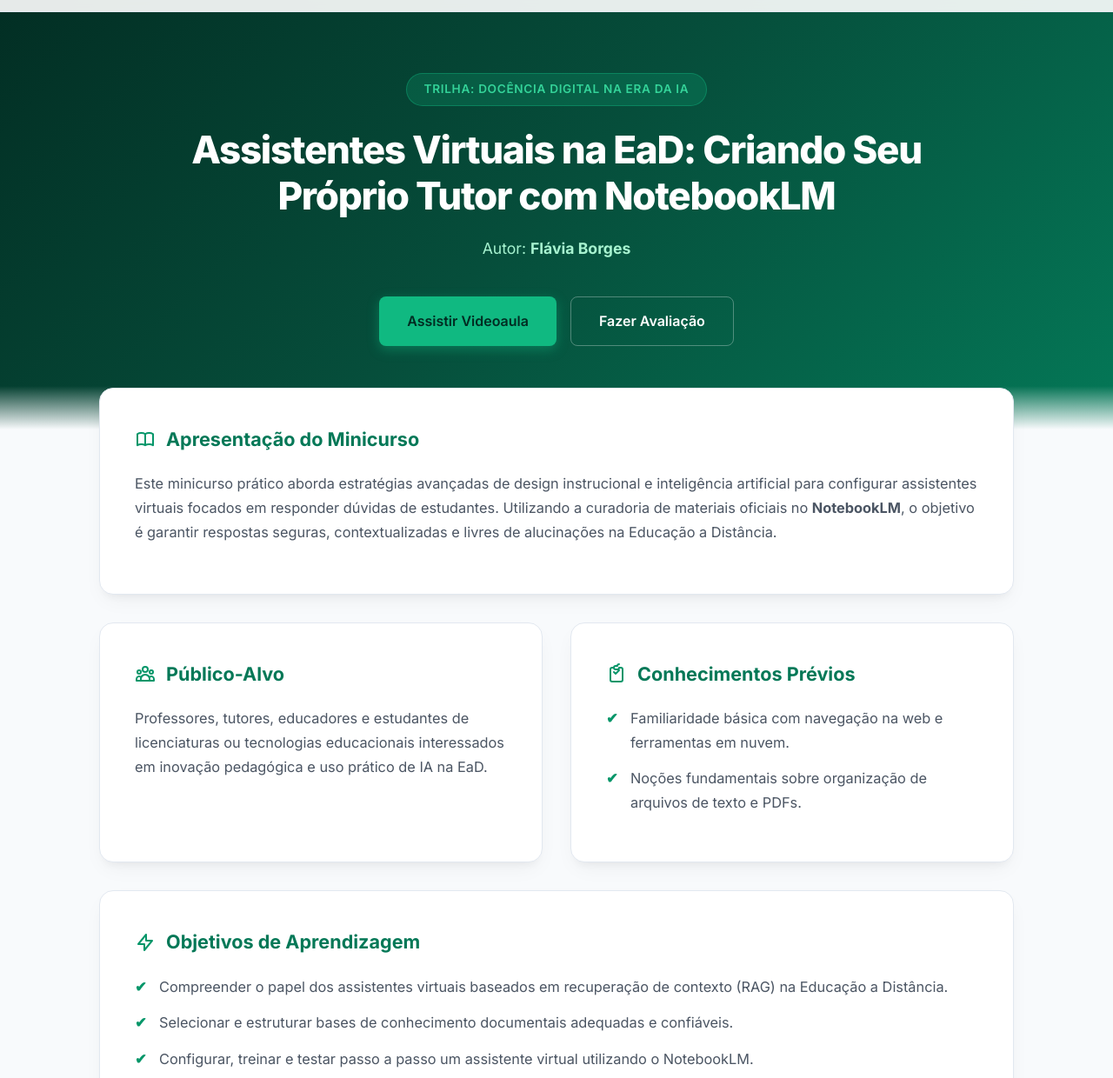
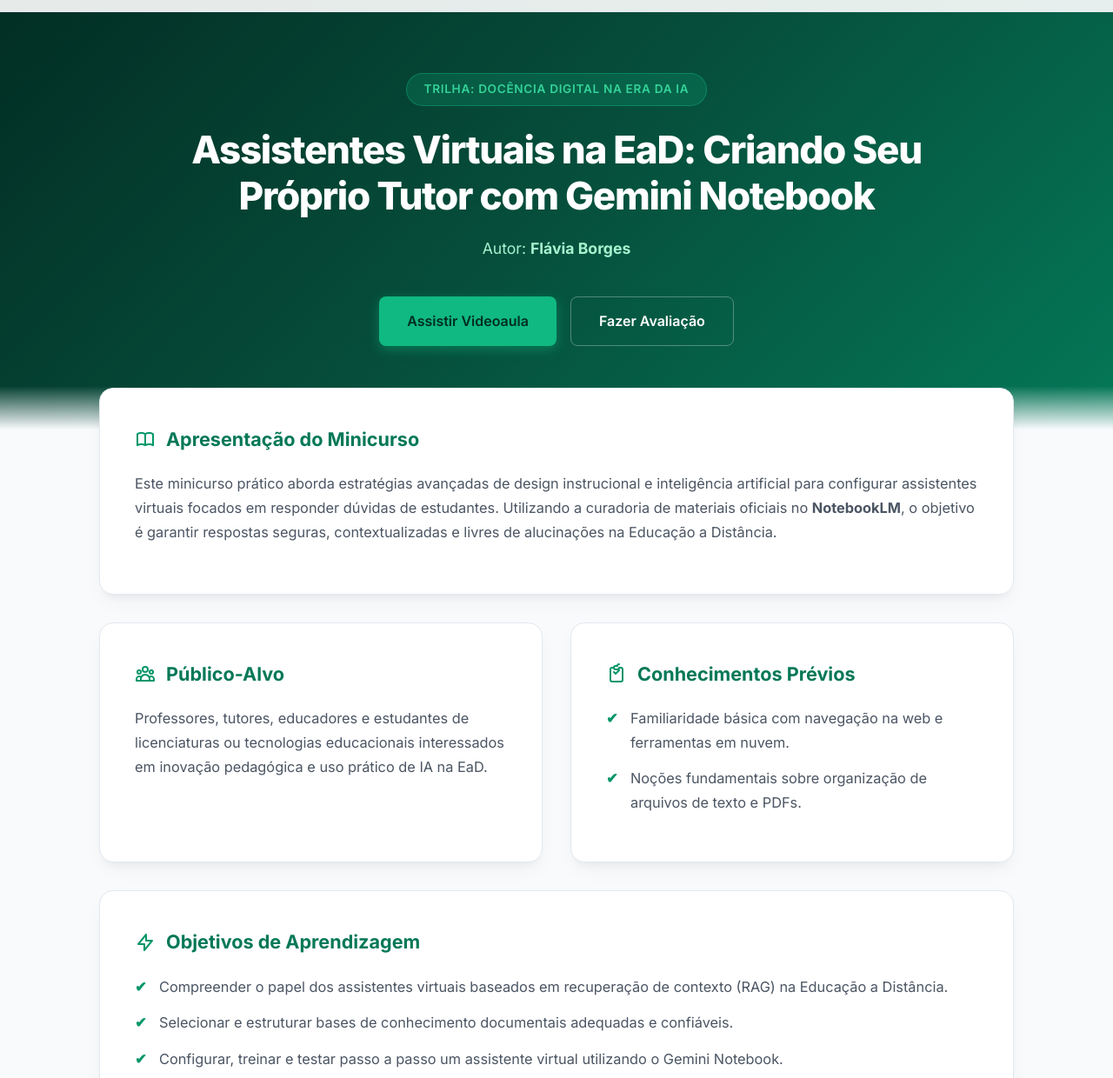
Before and after one commit to flaviabrgs/ead, a plain HTML site: page index.html in a window 1280 px wide. Shown: the part 60-1300 px from the top of the page at 87% size. Drawn offline with Linux system fonts and the light colour scheme.

Commit message:
Update title and references to Gemini Notebook

```diff
--- a/index.html
+++ b/index.html
@@ -3,7 +3,7 @@
 <head>
     <meta charset="UTF-8">
     <meta name="viewport" content="width=device-width, initial-scale=1.0">
-    <title>Assistentes Virtuais na EaD: Criando Seu Próprio Tutor com NotebookLM</title>
+    <title>Assistentes Virtuais na EaD: Criando Seu Próprio Tutor com Gemini Notebook</title>
     <link href="https://fonts.googleapis.com/css2?family=Inter:wght@300;400;500;600;700;800&display=swap" rel="stylesheet">
     <style>
         :root {
@@ -408,7 +408,7 @@
     <!-- Header Principal -->
     <header>
         <div class="hero-badge">Trilha: Docência Digital na Era da IA</div>
-        <h1>Assistentes Virtuais na EaD: Criando Seu Próprio Tutor com NotebookLM</h1>
+        <h1>Assistentes Virtuais na EaD: Criando Seu Próprio Tutor com Gemini Notebook</h1>
         <div class="author-box">Autor: <strong>Flávia Borges</strong></div>
         <div class="hero-btns">
             <a href="#conteudo" class="btn btn-primary">Assistir Videoaula</a>
@@ -457,7 +457,7 @@
             <ul>
                 <li>Compreender o papel dos assistentes virtuais baseados em recuperação de contexto (RAG) na Educação a Distância.</li>
                 <li>Selecionar e estruturar bases de conhecimento documentais adequadas e confiáveis.</li>
-                <li>Configurar, treinar e testar passo a passo um assistente virtual utilizando o NotebookLM.</li>
+                <li>Configurar, treinar e testar passo a passo um assistente virtual utilizando o Gemini Notebook.</li>
                 <li>Gerenciar limitações de respostas, identificando e mitigando perguntas fora do escopo ou alucinações da IA.</li>
             </ul>
         </section>
```
